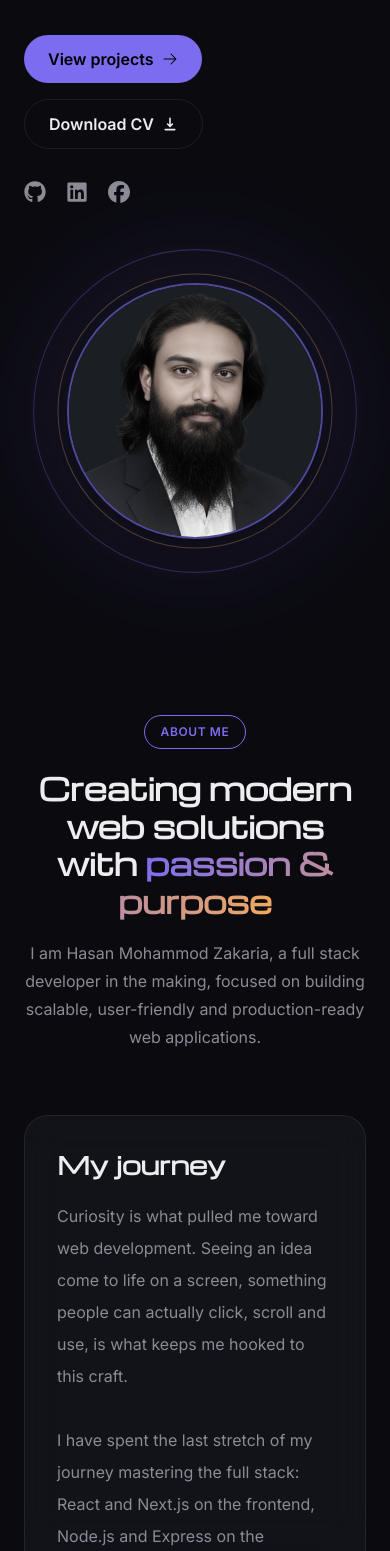
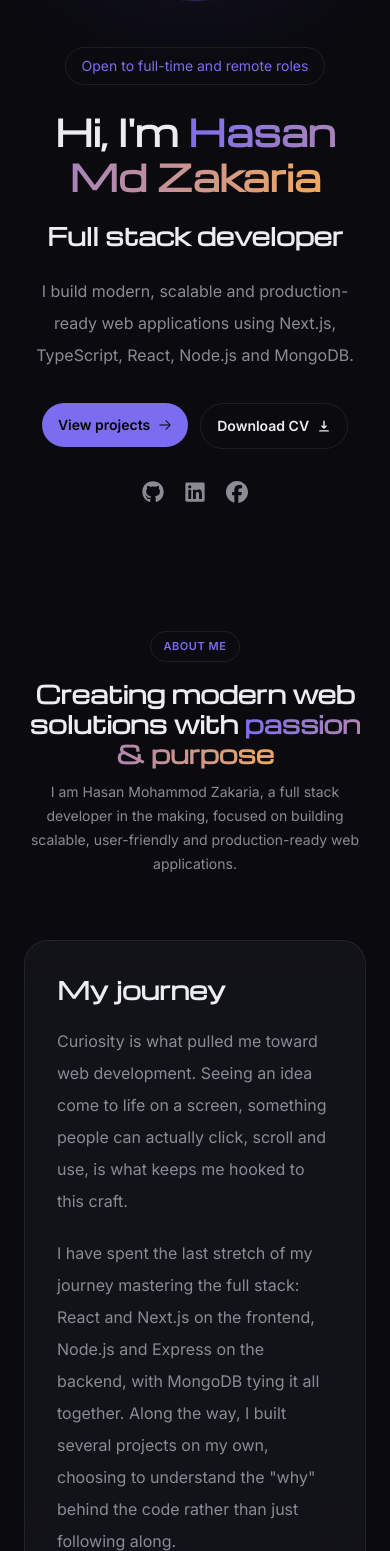
Before and after one commit to HasanMohammodZakaria/personal-portfolio, a Next.js app: page / in a window 390 px wide. Shown: the part 449-2000 px from the top of the page. Built offline with nearby package versions, Linux system fonts and the light colour scheme.

Commit message:
improve responsive design across hero, about, tech stack and process sections

```diff
--- a/src/app/globals.css
+++ b/src/app/globals.css
@@ -179,10 +179,19 @@ h1, h2, h3, h4, h5, h6 {
   padding-bottom: 6rem;
 }
 
+/* Tablet */
+@media (max-width: 1024px) {
+  .section-padding {
+    padding-top: 4.5rem;
+    padding-bottom: 4.5rem;
+  }
+}
+
+/* Mobile */
 @media (max-width: 768px) {
   .section-padding {
-    padding-top: 4rem;
-    padding-bottom: 4rem;
+    padding-top: 3rem;
+    padding-bottom: 3rem;
   }
 }
 
--- a/src/components/home/About.tsx
+++ b/src/components/home/About.tsx
@@ -74,33 +74,33 @@ export default function About() {
             className="lg:col-span-2"
             initial={{ opacity: 0, x: -30 }}
             whileInView={{ opacity: 1, x: 0 }}
-            viewport={{ once: true }}
+            viewport={{ once: true, amount: 0.2 }}
           >
             <GlassCard className="h-full p-8">
               <h3 className="text-2xl font-semibold">My journey</h3>
 
               <p className="mt-5 leading-8 text-muted">
-                Curiosity is what pulled me toward web development. Seeing an
-                idea come to life on a screen, something people can actually
-                click, scroll and use, is what keeps me hooked to this craft.
+                Curiosity is what pulled me toward web development. Seeing
+                an idea come to life on a screen, something people can
+                actually click, scroll and use, is what keeps me hooked to
+                this craft.
+              </p>
 
-                <br />
-                <br />
-
+              <p className="mt-5 leading-8 text-muted">
                 I have spent the last stretch of my journey mastering the
                 full stack: React and Next.js on the frontend, Node.js and
                 Express on the backend, with MongoDB tying it all together.
                 Along the way, I built several projects on my own, choosing
-                to understand the &quot;why&quot; behind the code rather than
-                just following along.
+                to understand the &quot;why&quot; behind the code rather
+                than just following along.
+              </p>
 
-                <br />
-                <br />
-
-                I am currently part of the SCIC developer batch, where I continue sharpening
-                my craft through hands-on, industry-focused learning. What
-                drives me is building products that feel as good to use as
-                they were thoughtful to build.
+              <p className="mt-5 leading-8 text-muted">
+                I am currently part of the SCIC developer batch, where I
+                continue sharpening my craft through hands-on,
+                industry-focused learning. What drives me is building
+                products that feel as good to use as they were thoughtful
+                to build.
               </p>
             </GlassCard>
           </motion.div>
@@ -114,7 +114,7 @@ export default function About() {
                 variants={cardVariants}
                 initial="hidden"
                 whileInView="show"
-                viewport={{ once: true }}
+                viewport={{ once: true, amount: 0.2 }}
               >
                 <GlassCard className="h-full p-6">
                   <h3 className="text-xl font-semibold text-primary">
@@ -143,7 +143,7 @@ export default function About() {
                   variants={cardVariants}
                   initial="hidden"
                   whileInView="show"
-                  viewport={{ once: true }}
+                  viewport={{ once: true, amount: 0.2 }}
                 >
                   <GlassCard className="flex h-full items-start gap-4 p-6">
                     <div className="rounded-xl border border-border-default p-3 text-primary">
--- a/src/components/home/DevelopmentProcess.tsx
+++ b/src/components/home/DevelopmentProcess.tsx
@@ -99,6 +99,7 @@ export default function DevelopmentProcess() {
                   }}
                   viewport={{
                     once: true,
+                    amount: 0.1,
                   }}
                   transition={{
                     duration: 0.5,
@@ -115,7 +116,7 @@ export default function DevelopmentProcess() {
                 >
                   {/* Dot + Icon */}
                   <div
-                    className="
+                    className={`
                       relative
                       z-10
                       flex
@@ -125,12 +126,12 @@ export default function DevelopmentProcess() {
                       items-center
                       justify-center
                       rounded-full
-                      bg-primary
                       text-primary-foreground
                       md:absolute
                       md:left-1/2
                       md:-translate-x-1/2
-                    "
+                      ${isEven ? "bg-primary" : "bg-accent"}
+                    `}
                   >
                     <Icon size={22} />
                   </div>
@@ -143,14 +144,23 @@ export default function DevelopmentProcess() {
                     "
                   >
                     <GlassCard
-                      className="
+                      className={`
                         p-6
                         transition-colors
                         duration-300
-                        hover:border-primary/40
-                      "
+                        ${
+                          isEven
+                            ? "hover:border-primary/40"
+                            : "hover:border-accent/40"
+                        }
+                      `}
                     >
-                      <span className="text-sm text-primary">
+                      <span
+                        className={`
+                          text-sm
+                          ${isEven ? "text-primary" : "text-accent"}
+                        `}
+                      >
                         Step {step.id}
                       </span>
 
--- a/src/components/home/Hero.tsx
+++ b/src/components/home/Hero.tsx
@@ -32,7 +32,12 @@ export default function Hero() {
     <section id="home" className="scroll-mt-24 relative overflow-hidden pt-32 pb-20">
       <div className="mx-auto grid max-w-7xl items-center gap-12 px-6 lg:grid-cols-2">
         {/* Content */}
-        <motion.div variants={containerVariants} initial="hidden" animate="show">
+        <motion.div
+          variants={containerVariants}
+          initial="hidden"
+          animate="show"
+          className="order-2 flex flex-col items-center text-center lg:order-1 lg:items-start lg:text-left"
+        >
           <motion.span
             variants={itemVariants}
             className="inline-flex rounded-full border border-border-default px-4 py-2 text-sm text-primary"
@@ -64,16 +69,19 @@ export default function Hero() {
           </motion.p>
 
           {/* Buttons */}
-          <motion.div variants={itemVariants} className="mt-8 flex flex-wrap gap-4">
+          <motion.div
+            variants={itemVariants}
+            className="mt-8 flex flex-nowrap gap-3 sm:gap-4"
+          >
             <Link href="#projects">
-              <AnimatedButton>
+              <AnimatedButton className="px-4 text-sm sm:px-6 sm:text-base">
                 View projects
                 <HiArrowRight />
               </AnimatedButton>
             </Link>
 
             <Link href="/resume.pdf" target="_blank" rel="noopener noreferrer">
-              <AnimatedButton className="border border-border-default bg-transparent text-foreground">
+              <AnimatedButton className="border border-border-default bg-transparent px-4 text-sm text-foreground sm:px-6 sm:text-base">
                 Download CV
                 <HiDownload />
               </AnimatedButton>
@@ -105,7 +113,7 @@ export default function Hero() {
           initial={{ opacity: 0, scale: 0.9 }}
           animate={{ opacity: 1, scale: 1 }}
           transition={{ duration: 0.6, delay: 0.2 }}
-          className="relative flex h-80 w-80 items-center justify-center justify-self-center md:h-96 md:w-96"
+          className="relative order-1 flex h-80 w-80 items-center justify-center justify-self-center lg:order-2 md:h-96 md:w-96"
         >
           {/* Decorative pulsing circles, behind the photo */}
           <motion.div
--- a/src/components/ui/SectionHeading.tsx
+++ b/src/components/ui/SectionHeading.tsx
@@ -1,38 +1,21 @@
 import { cn } from "@/lib/utils";
 
-
 interface SectionHeadingProps {
-
   badge?: string;
-
   title: string;
-
   highlight?: string;
-
   description?: string;
-
   className?: string;
-
 }
 
-
 export default function SectionHeading({
-
   badge,
-
   title,
-
   highlight,
-
   description,
-
   className,
-
 }: SectionHeadingProps) {
-
-
   return (
-
     <div
       className={cn(
         `
@@ -43,93 +26,68 @@ export default function SectionHeading({
         className
       )}
     >
-
-
-      {
-        badge && (
-
+      {badge && (
         <span
           className="
             inline-flex
             rounded-full
             border
-              border-default
-              px-4
-              py-2
-              text-xs
+            border-border-default
+            px-3
+            py-1.5
+            text-[11px]
             font-semibold
             uppercase
             tracking-wider
             text-primary
+            sm:px-4
+            sm:py-2
+            sm:text-xs
           "
         >
-
           {badge}
-
         </span>
-
-        )
-      }
-
-
+      )}
 
       <h2
         className="
-          mt-5
-          text-3xl
+          mt-4
+          text-2xl
           font-bold
           leading-tight
-          md:text-5xl
+          sm:mt-5
+          sm:text-3xl
+          md:text-4xl
+          lg:text-5xl
         "
       >
-
         {title}
 
-
-        {
-          highlight && (
-
-            <span
-              className="
-                text-gradient
-              "
-            >
-
+        {highlight && (
+          <span className="text-gradient">
             {" "}
             {highlight}
-
           </span>
-
-          )
-        }
-
-
+        )}
       </h2>
 
-
-
-      {
-        description && (
-
+      {description && (
         <p
           className="
             mx-auto
-              mt-5
+            mt-3
             max-w-2xl
+            text-sm
+            leading-6
             text-muted
-              leading-7
+            sm:mt-5
+            sm:text-base
+            sm:leading-7
           "
         >
-
           {description}
-
         </p>
-
-        )
-      }
-
-
+      )}
     </div>
-
   );
 }
```
Lines whose indentation alone changed are shown as unchanged.
